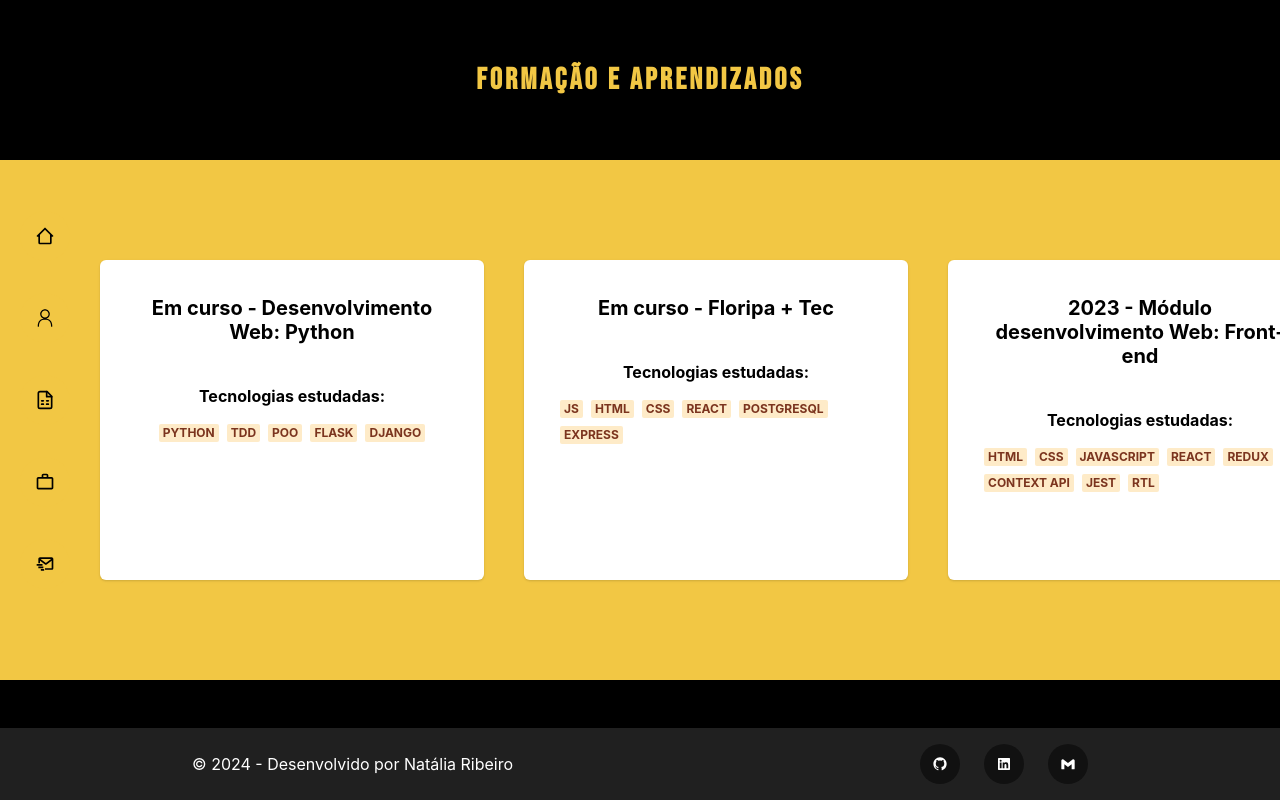
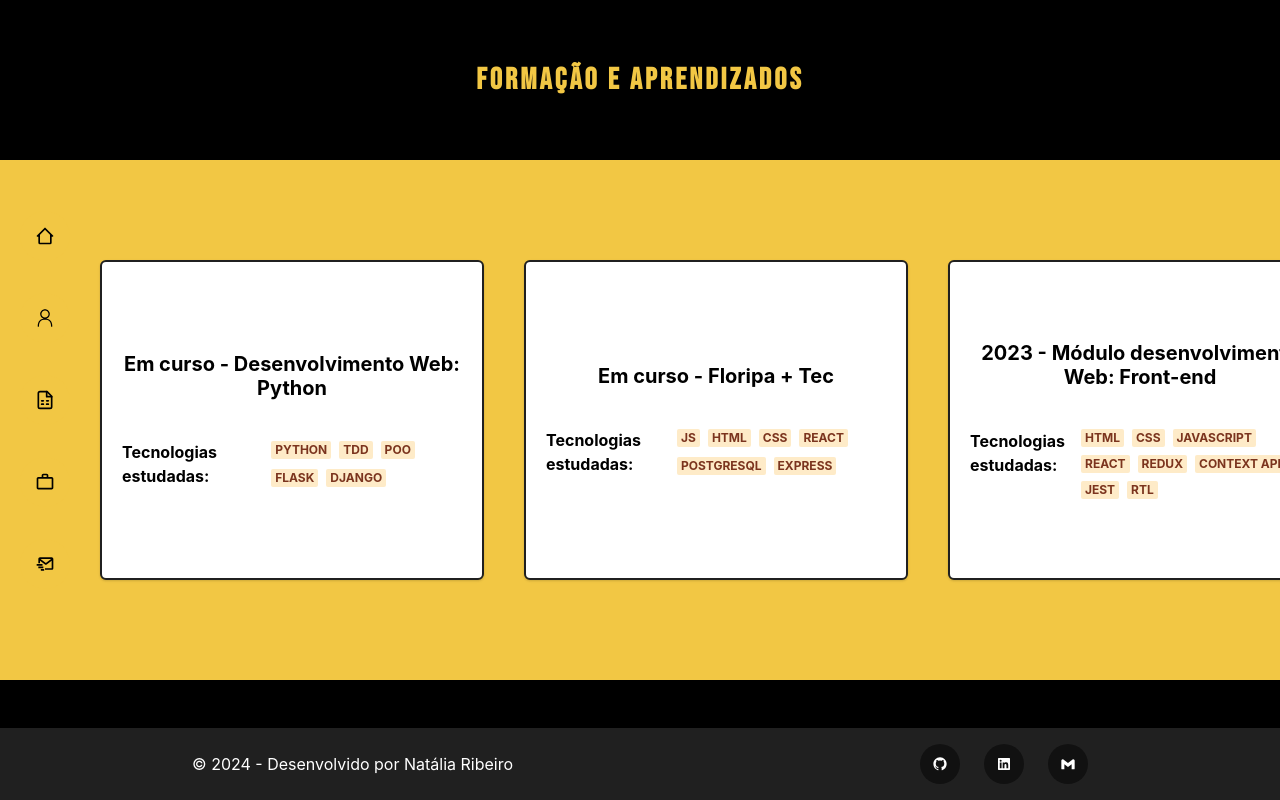
Before and after one commit to nataliaribeiro-dev/my-portfolio, a React (Vite) app: page /resume in a window 1280 px wide. Shown: the top 800 px of the page. Built offline with nearby package versions, Linux system fonts and the light colour scheme.

Commit message:
update carousel width and height

```diff
--- a/src/components/CardsCarousel.jsx
+++ b/src/components/CardsCarousel.jsx
@@ -33,28 +33,24 @@ function CardsCarousel() {
 				flexWrap={'nowrap'}
 				height={'65vh'}
 				gap={10}
-
 			>
 
 				{resumeData[0].certificates.map((item, index) => {
 					return (
 						<Card as={motion.div} className="card-item"
+							display={'flex'}
+							justifyContent={'center'}
+							alignItems={'center'}
+							border={'2px solid #202020'}
 							w={'30vw'}
 							h={'40vh'}
-							p={4} m="auto"
 							key={index}>
 							<CardHeader>
 								<Heading size="md" textAlign="center" color={'#000'}>
 									{`${item.date} - ${item.title} `}
 								</Heading>
 							</CardHeader>
-							<CardFooter
-								display={'flex'}
-								flexDirection={'column'}
-								justifyContent={'center'}
-								alignItems={'center'}
-								gap={4}
-							>
+							<CardFooter gap={4}>
 								<Text color={'#000'} fontWeight={'bold'}>Tecnologias estudadas: </Text>
 								<Stack justifyContent="justify" alignItems="center" flexDirection="row" flexWrap="wrap">
 									{item.badges.map((badge, index) => {
```
